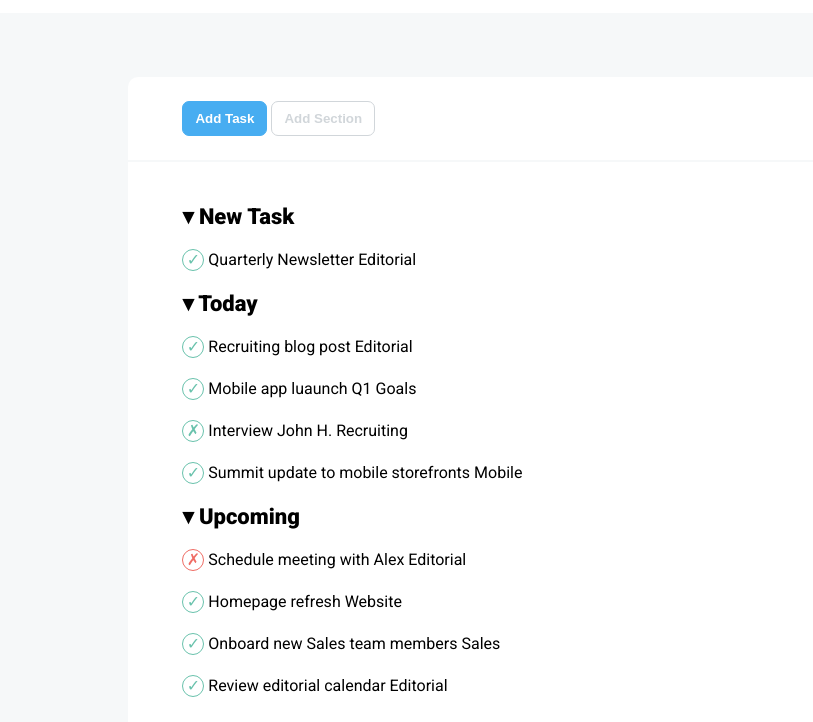
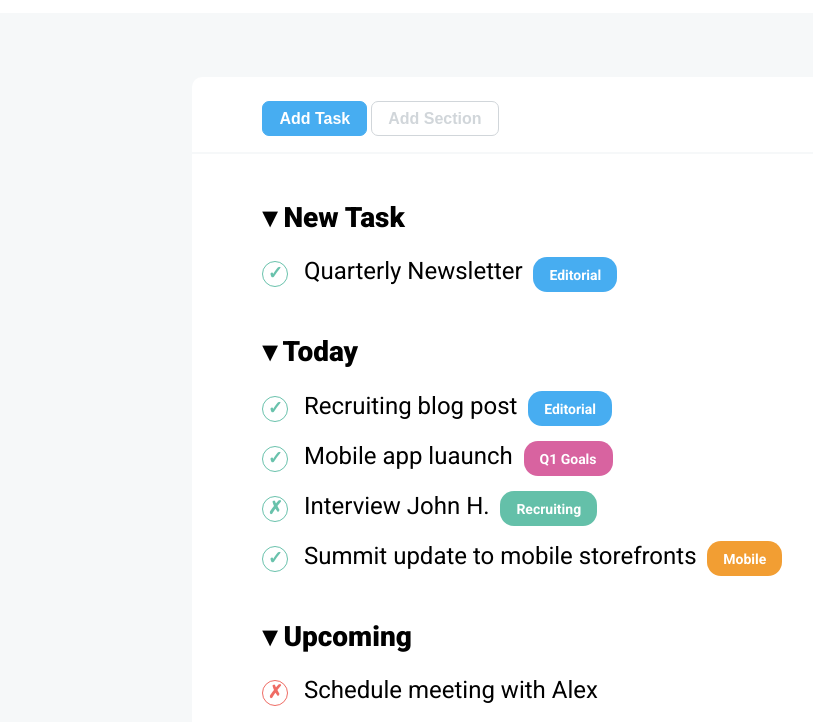
Before and after one commit to Michecosa/html-css-toboolist, a plain HTML site: page index.html in a window 1280 px wide. Shown: the part 76-798 px from the top of the page, without its empty margins (0-813 px from the left). Drawn offline with Linux system fonts and the light colour scheme.

Commit message:
Add final fixes for better UX/UI

```diff
--- a/assets/styles/style.css
+++ b/assets/styles/style.css
@@ -16,10 +16,11 @@ body {
   margin: 0;
   background-color: var(--background-color);
   font-family: "Roboto", sans-serif;
+  margin-bottom: 40px;
 }
 
 main {
-  width: 80%;
+  width: 70%;
   margin: auto;
 }
 
@@ -49,8 +50,9 @@ header h1 {
 #section-1,
 #section-2 {
   background-color: white;
-  padding-inline: 3.4rem;
-  padding-block: 1.5rem;
+  padding-inline: 4.4rem;
+  padding-block-start: 1.5rem;
+  padding-block-end: 1rem;
   margin-bottom: 2px;
 }
 
@@ -68,9 +70,10 @@ header h1 {
 .button-add-section {
   border-radius: 7px;
   height: 35px;
-  padding-inline: 12px;
+  padding-inline: 16px;
   border: 1px solid;
   font-weight: bold;
+  font-size: 16px;
 }
 
 .button-add-task {
@@ -85,23 +88,34 @@ header h1 {
   color: var(--button-gray)
 }
 
+.task-session {
+  margin-bottom: 3rem;
+}
+
 .task-session div {
   margin-block: 20px;
 }
 
 .task-session h1 {
-  font-size: 22px;
+  font-size: 28px;
   font-weight: 900;
+}
+
+.task-session div {
+  font-size: 24px;
 }
 
 .sign-check,
 .sign-cross {
   display: inline-block;
-  width: 20px;
-  height: 20px;
+  width: 24px;
+  height: 24px;
   border: 1px solid;
-  border-radius: 50%;
+  border-radius: 100%;
   text-align: center;
+  font-weight: bold;
+  margin-right: 0.6rem;
+  font-size: 18px;
 }
 
 .sign-check {
@@ -113,3 +127,42 @@ header h1 {
   border-color: var(--simbol-cross);
   color: var(--simbol-cross);
 }
+
+.editorial,
+.sales,
+.website,
+.mobile,
+.recruiting,
+.q1-goals {
+  border-radius: 14px;
+  color: white;
+  font-size: 14px;
+  font-weight: bold;
+  margin-left:0.3rem;
+  padding-block:0.6rem;
+  padding-inline:1rem;
+}
+
+.editorial {
+  background-color: var(--button-blue);
+}
+
+.sales {
+  background-color: var(--button-lime);
+}
+
+.website {
+  background-color: var(--button-purple);
+}
+
+.mobile {
+  background-color: var(--button-orange);
+}
+
+.recruiting {
+  background-color: var(--button-aquamarine);
+}
+
+.q1-goals {
+  background-color: var(--button-pink);
+}
--- a/index.html
+++ b/index.html
@@ -31,7 +31,7 @@
         <div class="tasks-details">
           <span class="sign-check">&checkmark;</span>
           Quarterly Newsletter
-          <span>Editorial</span>
+          <span class="editorial">Editorial</span>
         </div>
       </section>
 
@@ -42,22 +42,22 @@
         <div class="tasks-details">
           <span class="sign-check">&checkmark;</span>
           Recruiting blog post
-          <span>Editorial</span>
+          <span class="editorial">Editorial</span>
         </div>
         <div class="tasks-details">
           <span class="sign-check">&checkmark;</span>
           Mobile app luaunch
-          <span>Q1 Goals</span>
+          <span class="q1-goals">Q1 Goals</span>
         </div>
         <div class="tasks-details">
           <span class="sign-check">&cross;</span>
           Interview John H.
-          <span>Recruiting</span>
+          <span class="recruiting">Recruiting</span>
         </div>
         <div class="tasks-details">
           <span class="sign-check">&checkmark;</span>
           Summit update to mobile storefronts
-          <span>Mobile</span>
+          <span class="mobile">Mobile</span>
         </div>
       </section>
 
@@ -68,22 +68,21 @@
         <div class="tasks-details">
           <span class="sign-cross">&cross;</span>
           Schedule meeting with Alex
-          <span>Editorial</span>
         </div>
         <div class="tasks-details">
           <span class="sign-check">&checkmark;</span>
           Homepage refresh
-          <span>Website</span>
+          <span class="website">Website</span>
         </div>
         <div class="tasks-details">
           <span class="sign-check">&checkmark;</span>
           Onboard new Sales team members
-          <span>Sales</span>
+          <span class="sales">Sales</span>
         </div>
         <div class="tasks-details">
           <span class="sign-check">&checkmark;</span>
           Review editorial calendar
-          <span>Editorial</span>
+          <span class="editorial">Editorial</span>
         </div>
       </section>
 
```
